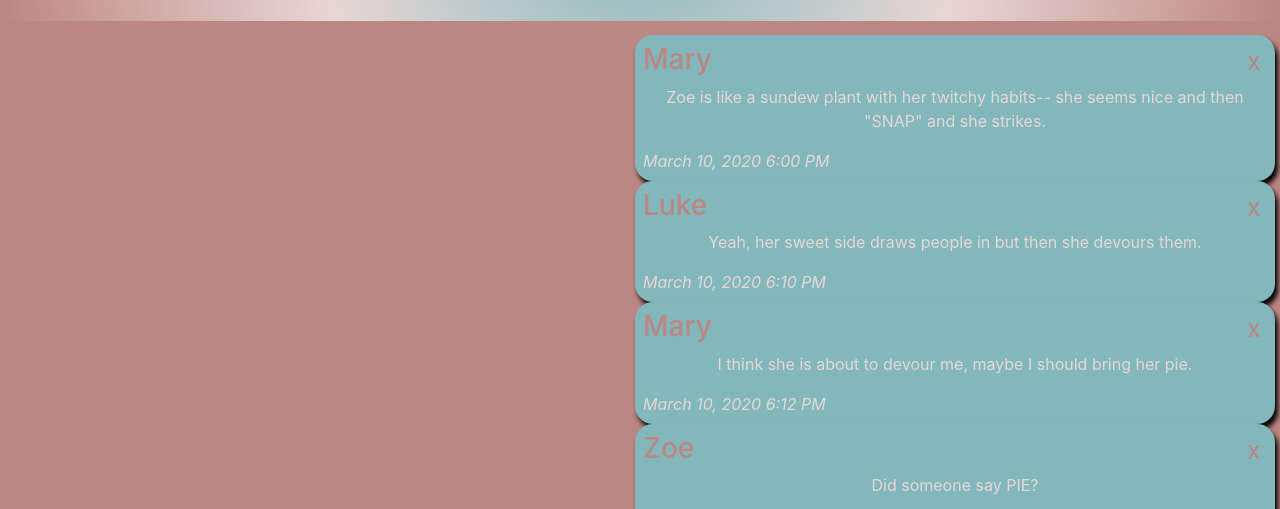
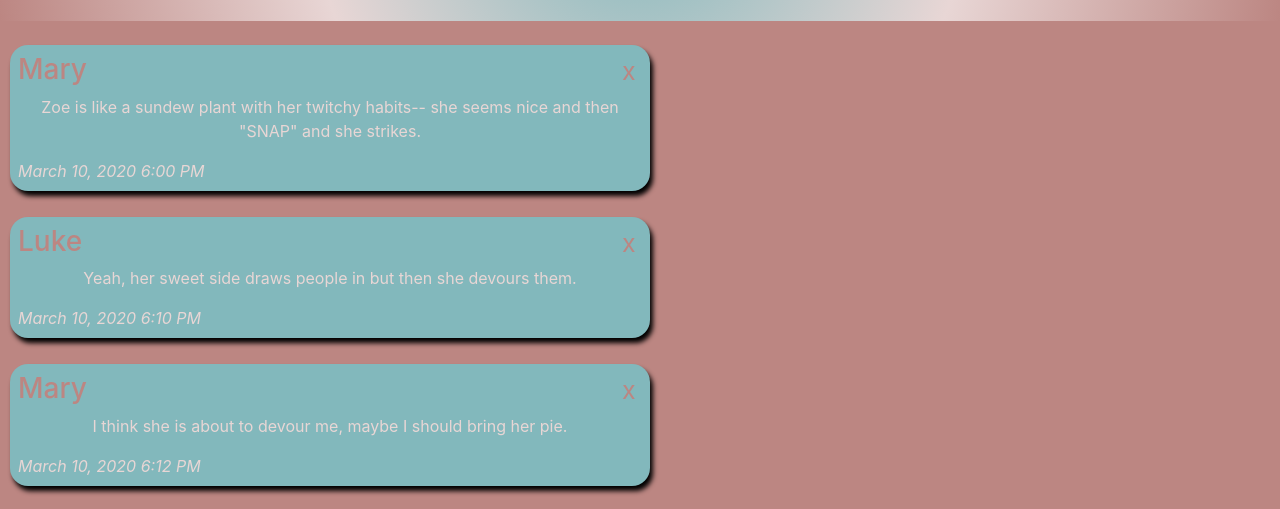
Before and after one commit to nss-evening-cohort-11/chatty-sundews, a website built with webpack: page src/index.html in a window 1280 px wide. Shown: the part 215-724 px from the top of the page. Built offline with nearby package versions, Linux system fonts and the light colour scheme.

Commit message:
fixed the message alignment problem

```diff
--- a/src/index.html
+++ b/src/index.html
@@ -8,7 +8,7 @@
 </head>
 
 <body>
-  <div id="message-container" class="align-content-center"></div>
+  <div id="message-container"></div>
   <div id="nav-container"></div>
 </body>
 
--- a/src/javascripts/components/displayMessage/displayMessage.js
+++ b/src/javascripts/components/displayMessage/displayMessage.js
@@ -7,7 +7,7 @@ const displayAllMessages = () => {
   const chatMessages = messageData.getMessages();
   chatMessages.forEach((message) => {
     domString += `
-    <div class="messageCard" style="margin-right: 5px; margin-left: auto;">
+    <div class="messageCard mb-3">
       <span class="closebtn" id="${message.id}">x</span>
       <h3 class="messageName">${message.name}</h3>
       <p class="messageText text-center">${message.text}</p>
--- a/src/javascripts/components/displayMessage/displayMessage.scss
+++ b/src/javascripts/components/displayMessage/displayMessage.scss
@@ -9,7 +9,7 @@
   min-width: 80px;
   padding: 8px;
   border-radius: 18px;
-  margin: 0 auto;
+  margin: 10px;
 }
 
 .closebtn {
```
